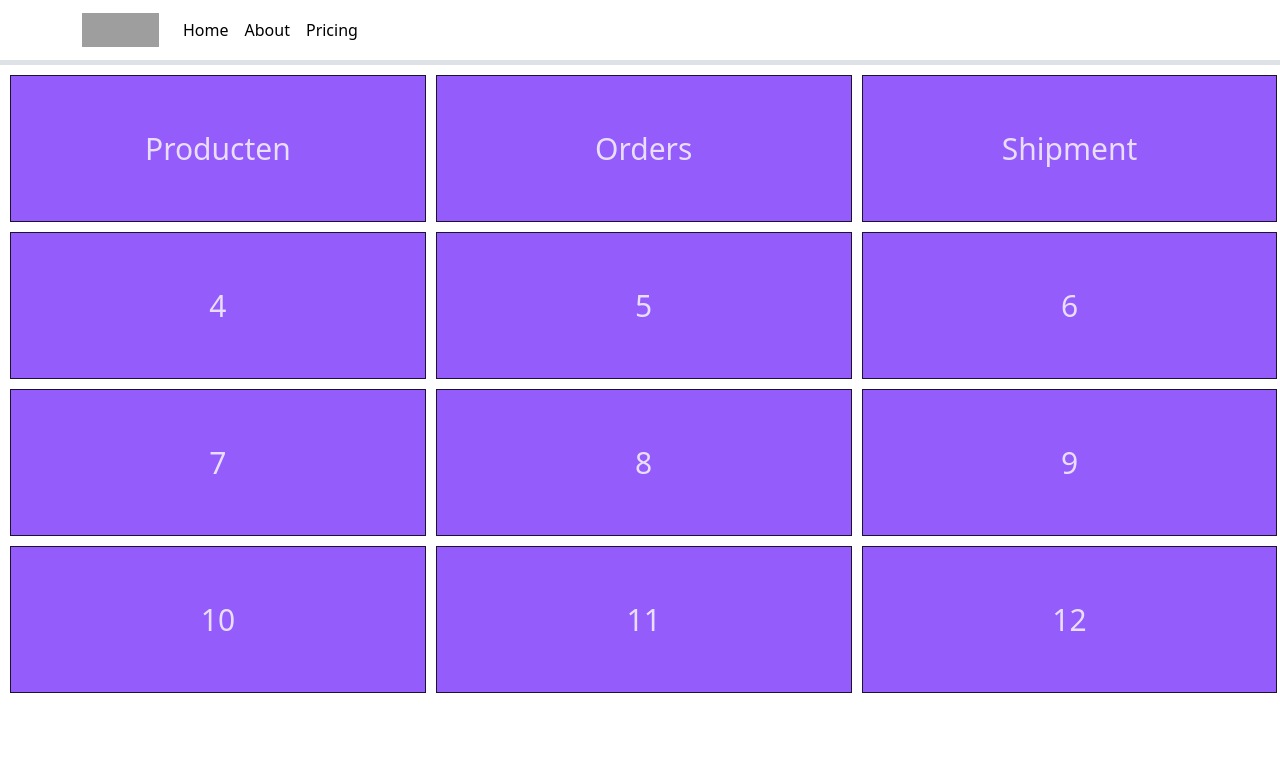
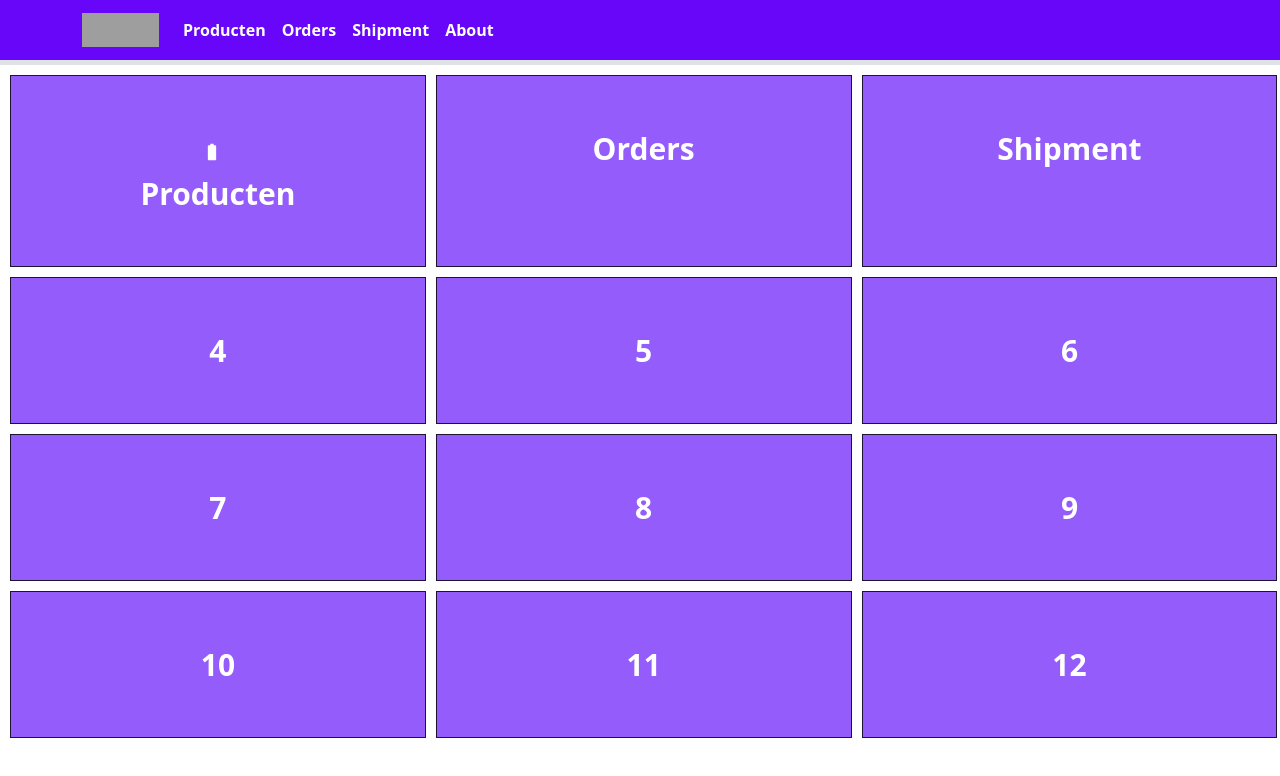
Before and after one commit to JaspervRiel/AxiProgram, a React (Create React App) app in the folder Frontend/axi/: page / in a window 1280 px wide. Shown: the top 776 px of the page. Built offline with nearby package versions, Linux system fonts and the light colour scheme; grey boxes are pictures that could not be loaded.

Commit message:
Navbar + Icon buttons

```diff
--- a/Frontend/axi/package.json
+++ b/Frontend/axi/package.json
@@ -3,6 +3,10 @@
   "version": "0.1.0",
   "private": true,
   "dependencies": {
+    "@emotion/react": "^11.10.4",
+    "@emotion/styled": "^11.10.4",
+    "@mui/icons-material": "^5.10.6",
+    "@mui/material": "^5.10.7",
     "@testing-library/jest-dom": "^5.16.5",
     "@testing-library/react": "^13.4.0",
     "@testing-library/user-event": "^13.5.0",
--- a/Frontend/axi/src/Components/GridButton.css
+++ b/Frontend/axi/src/Components/GridButton.css
@@ -4,10 +4,13 @@
     padding: 10px;
     column-gap: 10px;
     row-gap: 10px;
+    height: 500px;
+    text-align: center;
+    font-weight: bold;
 }
 .grid-item {
     background-color:#945cfb;
-    color: rgba(255, 255, 255, 0.8) !important;
+    color: rgba(255, 255, 255) !important;
     border: 1px solid rgba(0, 0, 0, 0.8);
     padding: 50px;
     font-size: 30px;
@@ -21,3 +24,12 @@ a{
     color: black !important;
     text-decoration: none !important;
 }
+
+.startIcon{
+    font-size: 50px;
+    background-color:#945cfb;
+    color: rgba(255, 255, 255) !important;
+    border: 1px solid rgba(0, 0, 0, 0.8);
+    padding: 50px;
+    text-align: center;
+}
--- a/Frontend/axi/src/Components/GridButton.js
+++ b/Frontend/axi/src/Components/GridButton.js
@@ -1,11 +1,25 @@
 import './GridButton.css';
+import Button from '@mui/material/Button';
+import BatteryStdIcon from '@mui/icons-material/BatteryStd';
 
 function GridButton() {
     return (
+
         <div class="grid-container">
-            <a href="/About" class="grid-item">Producten</a>
-            <a href="/About" class="grid-item">Orders</a>
-            <a href="/About" class="grid-item">Shipment</a>
+            <link rel="stylesheet" href="https://fonts.googleapis.com/icon?family=Material+Icons"/>
+
+            <Button
+                href="/Products"
+                class="grid-item"
+                type="submit"
+                color="secondary"
+                variant="contained"
+                startIcon={<BatteryStdIcon/>}
+                >
+            Producten </Button>
+
+            <a href="/Orders" class="grid-item">Orders</a>
+            <a href="/Shipment" class="grid-item">Shipment</a>
             <a href="/About" class="grid-item">4</a>
             <a href="/About" class="grid-item">5</a>
             <a href="/About" class="grid-item">6</a>
@@ -15,6 +29,7 @@ function GridButton() {
             <a href="/About" class="grid-item">10</a>
             <a href="/About" class="grid-item">11</a>
             <a href="/About" class="grid-item">12</a>
+
         </div>
   );
 }
--- a/Frontend/axi/src/Components/Navbar.css
+++ b/Frontend/axi/src/Components/Navbar.css
@@ -0,0 +1,7 @@
+.navbar{
+    background-color: #6806f9 !important;
+}
+a.nav-link{
+    color: rgb(255, 255, 255) !important;
+    font-weight: bold;
+}
--- a/Frontend/axi/src/Components/Navbar.js
+++ b/Frontend/axi/src/Components/Navbar.js
@@ -7,9 +7,10 @@ function ColorSchemesExample() {
   return (
     <>
     <link rel="stylesheet" href="https://cdn.jsdelivr.net/npm/bootstrap@5.1.3/dist/css/bootstrap.min.css" integrity="sha384-1BmE4kWBq78iYhFldvKuhfTAU6auU8tT94WrHftjDbrCEXSU1oBoqyl2QvZ6jIW3" crossorigin="anonymous"></link>
-      <Navbar bg="white" variant="white" className="square border-bottom border-5">
+      <Navbar variant="white" className="square border-bottom border-5">
         <Container>
           <Navbar.Brand href="/">
+
             <img
                 alt=""
                 src="https://www.partnersfontysict.nl/site/assets/files/1074/axi-logo.-logo_medium.jpg"
@@ -19,9 +20,10 @@ function ColorSchemesExample() {
               />{' '}
           </Navbar.Brand>
           <Nav className="me-auto">
-            <Nav.Link href="/">Home</Nav.Link>
+            <Nav.Link href="Producten" > Producten</Nav.Link>
+            <Nav.Link href="Orders">Orders</Nav.Link>
+            <Nav.Link href="Shipment">Shipment</Nav.Link>
             <Nav.Link href="About">About</Nav.Link>
-            <Nav.Link href="pricing">Pricing</Nav.Link>
           </Nav>
         </Container>
       </Navbar>
```
Also changed, not shown: 1 other file (tests, documents, lock files or other folders).
